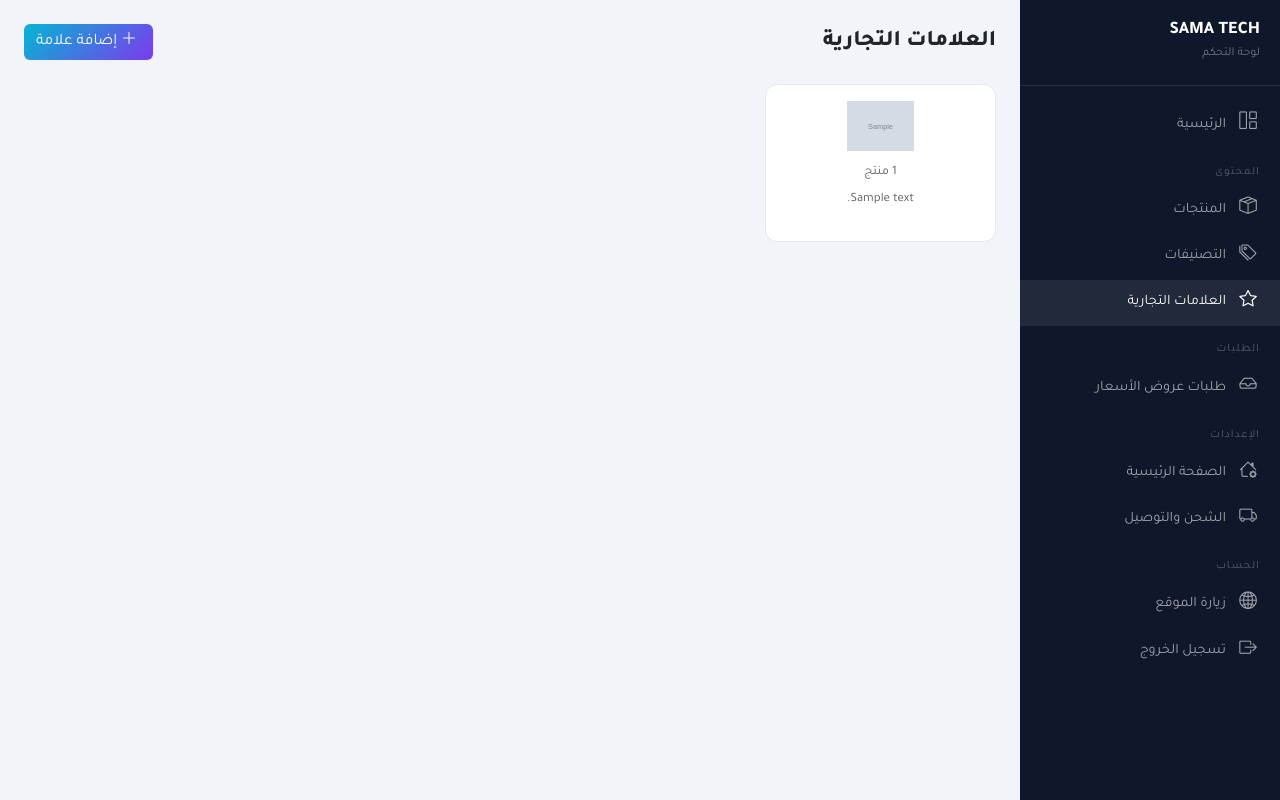
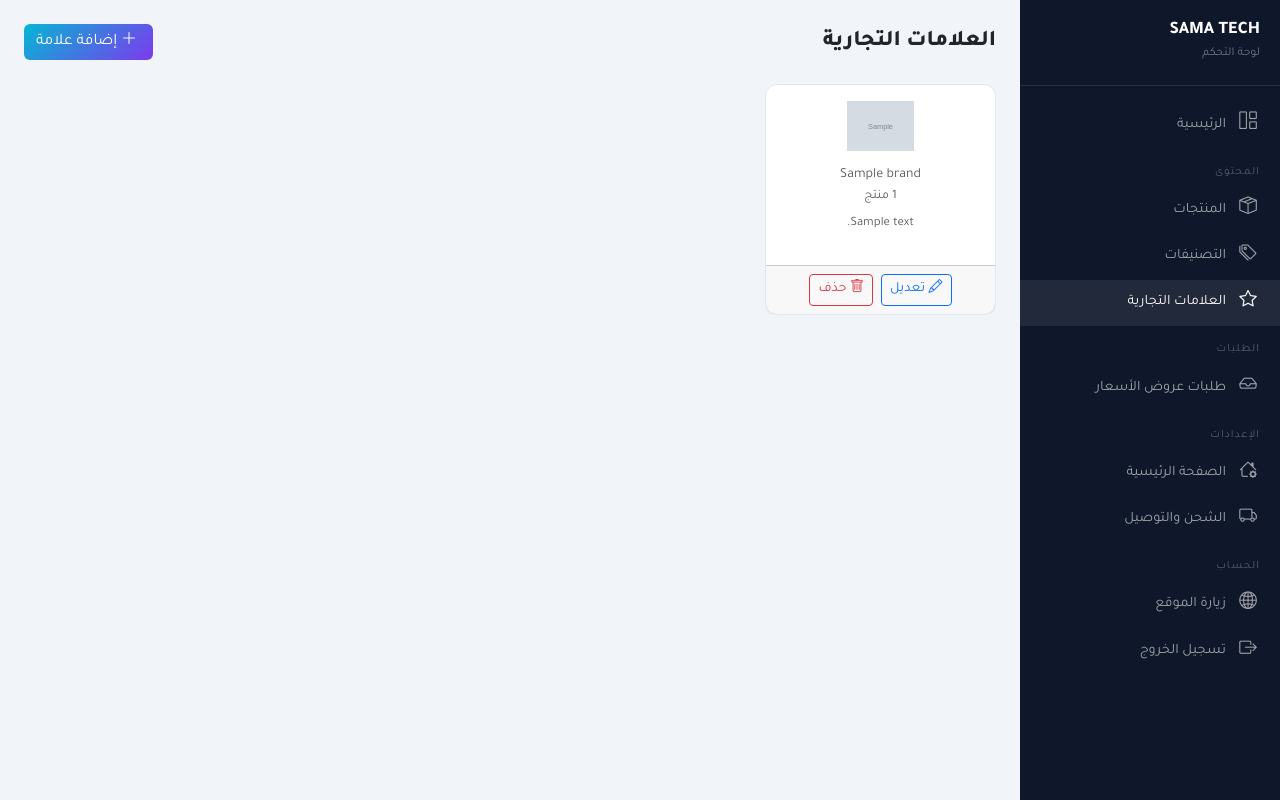
Before and after one commit to ibrahimfakhrey/smart-tech, a Flask app: page /admin/brands in a window 1280 px wide. Run offline with Flask 3, Linux system fonts and the light colour scheme; a user stored in the database is signed in; tables that the repository leaves empty hold one stand-in row (values such as "Sample post"); grey boxes marked "Sample" are stand-in pictures.

Commit message:
Add edit functionality to brands and categories admin pages
- Add brand_delete route with product count guard
- Add edit/delete buttons and modals to brands page
- Add edit button and modal to categories page

Co-Authored-By: Claude Sonnet 4.6 <noreply@anthropic.com>

```diff
--- a/app/routes/admin.py
+++ b/app/routes/admin.py
@@ -344,6 +344,19 @@ def brand_edit(brand_id):
     return redirect(url_for('admin_bp.brands_list'))
 
 
+@admin_bp.route('/brands/delete/<int:brand_id>', methods=['POST'])
+@login_required
+def brand_delete(brand_id):
+    brand = Brand.query.get_or_404(brand_id)
+    if brand.product_count > 0:
+        flash('لا يمكن حذف علامة تجارية تحتوي على منتجات', 'error')
+    else:
+        db.session.delete(brand)
+        db.session.commit()
+        flash('تم حذف العلامة التجارية', 'success')
+    return redirect(url_for('admin_bp.brands_list'))
+
+
 # ─── Orders (RFQ) ───
 @admin_bp.route('/orders')
 @login_required
--- a/app/templates/admin/brands.html
+++ b/app/templates/admin/brands.html
@@ -13,14 +13,45 @@
         <div class="card h-100">
             <div class="card-body text-center">
                 {% if brand.logo_path %}
-                <img src="{{ url_for('static', filename=brand.logo_path) }}" style="max-height:50px;margin-bottom:12px;">
+                <img src="{{ url_for('static', filename=brand.logo_path) }}" style="max-height:50px;margin-bottom:12px;"><br>
+                <small class="text-muted">{{ brand.name }}</small>
                 {% else %}
                 <h5 class="mb-2">{{ brand.name }}</h5>
                 {% endif %}
                 <p class="text-muted mb-2" style="font-size:.8rem;">{{ brand.product_count }} منتج</p>
                 <p class="text-muted" style="font-size:.8rem;">{{ (brand.description_ar or '')[:60] }}</p>
             </div>
+            <div class="card-footer d-flex gap-2 justify-content-center">
+                <button class="btn btn-sm btn-outline-primary"
+                    data-bs-toggle="modal" data-bs-target="#editBrandModal{{ brand.id }}">
+                    <i class="bi bi-pencil"></i> تعديل
+                </button>
+                <form method="POST" action="{{ url_for('admin_bp.brand_delete', brand_id=brand.id) }}"
+                    onsubmit="return confirm('هل أنت متأكد من حذف هذه العلامة؟')">
+                    <input type="hidden" name="csrf_token" value="{{ csrf_token() }}">
+                    <button type="submit" class="btn btn-sm btn-outline-danger">
+                        <i class="bi bi-trash"></i> حذف
+                    </button>
+                </form>
+            </div>
         </div>
+    </div>
+
+    <!-- Edit Brand Modal -->
+    <div class="modal fade" id="editBrandModal{{ brand.id }}" tabindex="-1">
+        <div class="modal-dialog"><div class="modal-content">
+            <form method="POST" action="{{ url_for('admin_bp.brand_edit', brand_id=brand.id) }}" enctype="multipart/form-data">
+                <input type="hidden" name="csrf_token" value="{{ csrf_token() }}">
+                <div class="modal-header"><h5 class="modal-title">تعديل: {{ brand.name }}</h5><button type="button" class="btn-close" data-bs-dismiss="modal"></button></div>
+                <div class="modal-body">
+                    <div class="mb-3"><label class="form-label">الاسم *</label><input type="text" name="name" class="form-control" value="{{ brand.name }}" required></div>
+                    <div class="mb-3"><label class="form-label">الوصف</label><textarea name="description_ar" class="form-control" rows="3">{{ brand.description_ar or '' }}</textarea></div>
+                    <div class="mb-3"><label class="form-label">رابط الموقع</label><input type="url" name="website_url" class="form-control" dir="ltr" value="{{ brand.website_url or '' }}"></div>
+                    <div class="mb-3"><label class="form-label">الشعار (اتركه فارغاً للإبقاء على الحالي)</label><input type="file" name="logo" class="form-control" accept="image/*"></div>
+                </div>
+                <div class="modal-footer"><button type="submit" class="btn btn-primary">حفظ التغييرات</button></div>
+            </form>
+        </div></div>
     </div>
     {% endfor %}
 </div>
```
Also changed, not shown: app/templates/admin/categories.html (+20 -1 lines).
